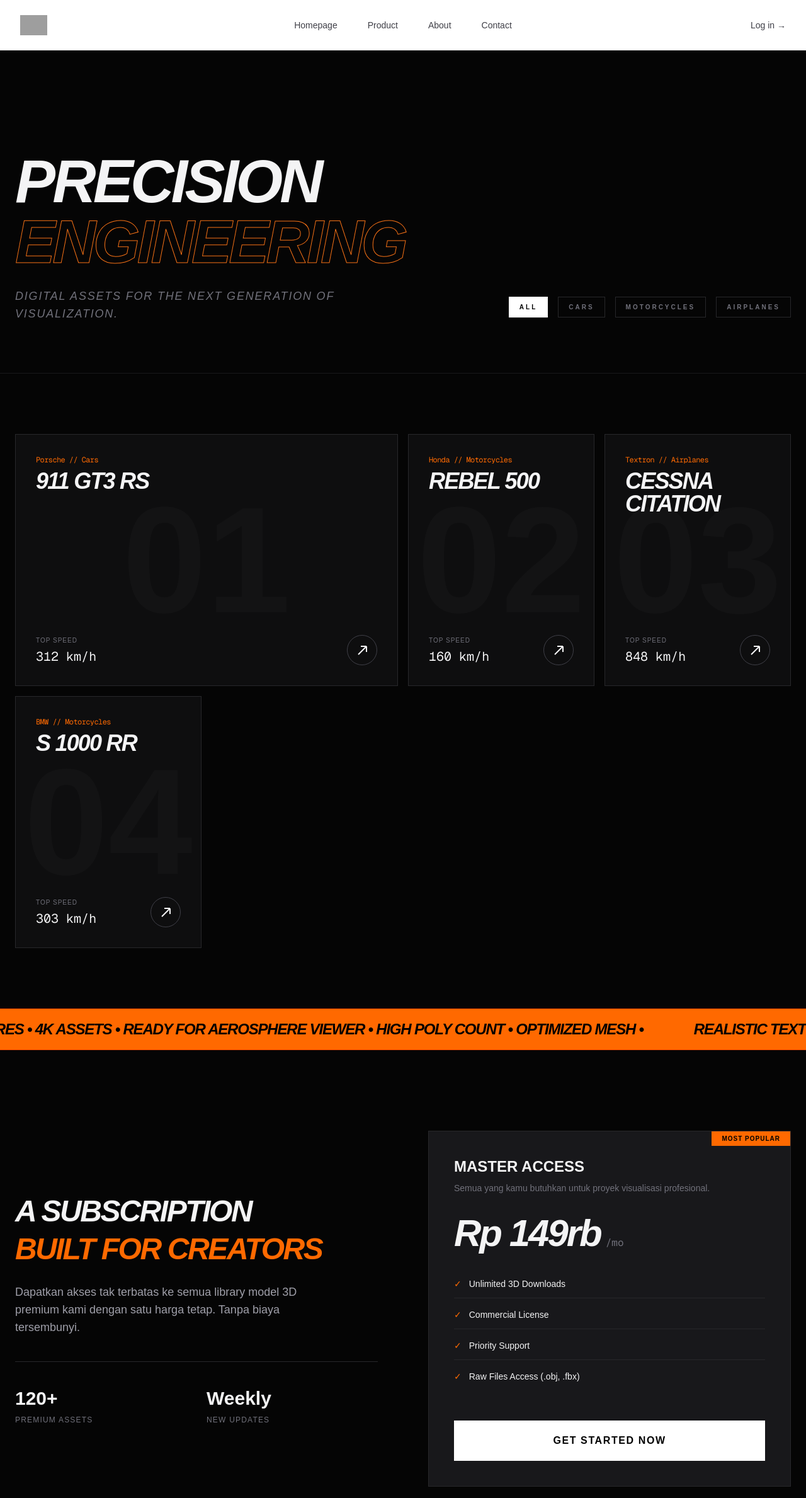
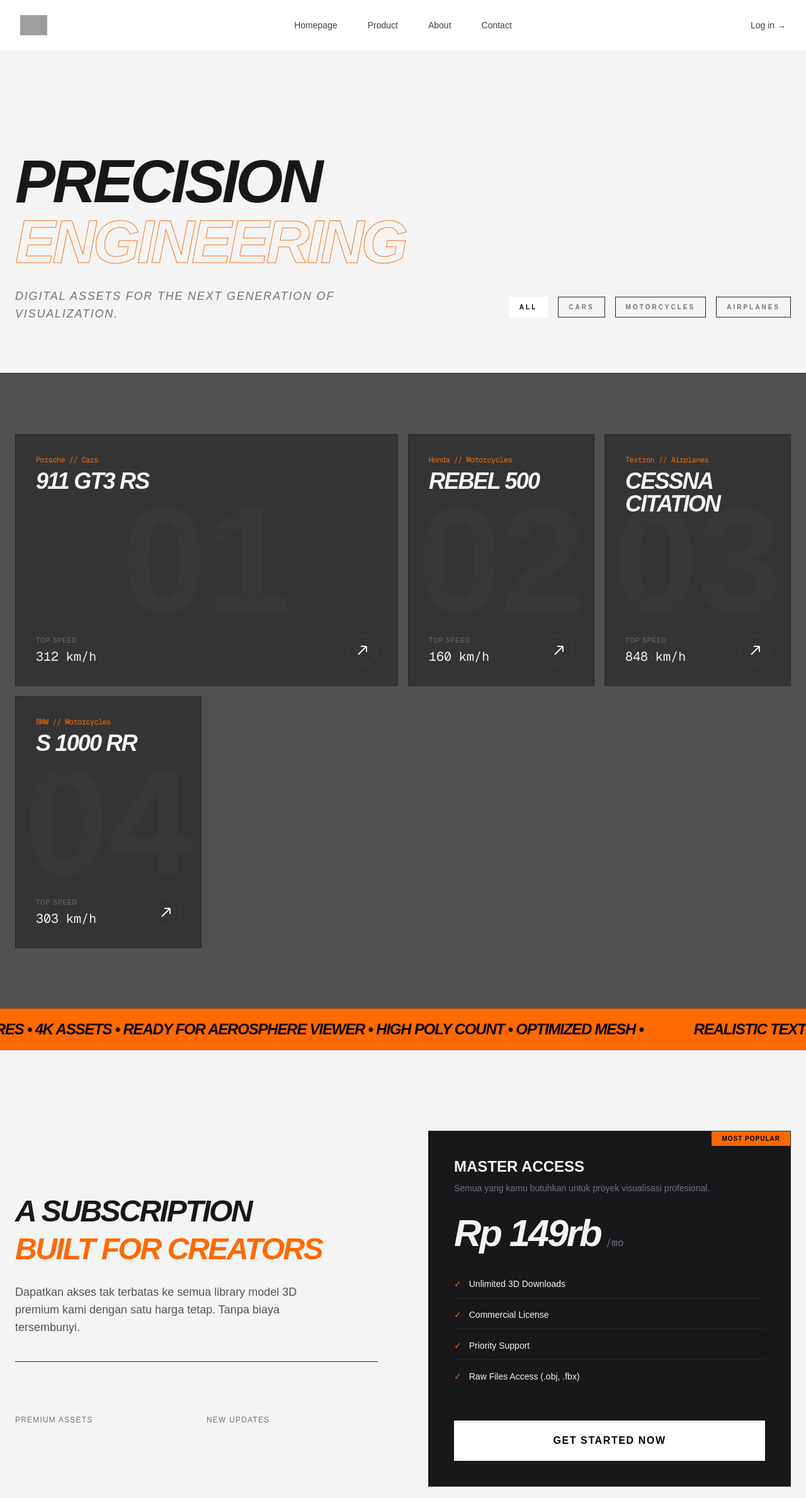
Before and after one commit to FHajid/AeroSphere, a Next.js app: page /product in a window 1280 px wide. Shown: the top 2378 px of the page at 63% size. Built offline with nearby package versions, Linux system fonts and the light colour scheme; grey boxes are pictures that could not be loaded.

Commit message:
updated the Header and product

```diff
--- a/app/product/page.tsx
+++ b/app/product/page.tsx
@@ -18,14 +18,14 @@
   const filtered = activeTab === 'All' ? products : products.filter(p => p.cat === activeTab);
 
   return (
-    <div className="bg-[#050505] text-zinc-100 min-h-screen selection:bg-orange-500 selection:text-white">
+    <div className="bg-[#f4f4f4] text-zinc-100 min-h-screen selection:bg-orange-500 selection:text-white">
       <Header />
 
       {/* ── MINIMALIST HERO ── */}
       <section className="pt-40 pb-20 px-6 border-b border-zinc-900">
         <div className="max-w-7xl mx-auto flex flex-col md:flex-row justify-between items-end gap-8">
           <div className="max-w-2xl">
-            <h1 className="text-6xl md:text-8xl font-black italic tracking-tighter leading-none mb-6 uppercase">
+            <h1 className="text-6xl md:text-8xl text-zinc-900 font-black italic tracking-tighter leading-none mb-6 uppercase">
               Precision <br />
               <span className="text-orange-500 text-outline">Engineering</span>
             </h1>
@@ -50,7 +50,7 @@
       </section>
 
       {/* ── BENTO PRODUCT GRID ── */}
-      <section className="py-24 px-6 max-w-7xl mx-auto">
+      <section className="py-24 px-6 max-w-7xl mx-auto bg-[#515151]">
         <div className="grid grid-cols-1 md:grid-cols-4 gap-4">
           {filtered.map((p, index) => (
             <div
@@ -97,11 +97,11 @@
       <section className="py-32 px-6">
         <div className="max-w-7xl mx-auto grid grid-cols-1 md:grid-cols-2 gap-20 items-center">
           <div>
-            <h2 className="text-5xl font-black uppercase italic tracking-tighter mb-6 leading-tight">
+            <h2 className="text-5xl text-zinc-900 font-black uppercase italic tracking-tighter mb-6 leading-tight">
               A Subscription <br />
               <span className="text-orange-500">Built for Creators</span>
             </h2>
-            <p className="text-zinc-400 text-lg mb-10 max-w-md">
+            <p className="text-zinc-600 text-lg mb-10 max-w-md">
               Dapatkan akses tak terbatas ke semua library model 3D premium kami dengan satu harga tetap. Tanpa biaya tersembunyi.
             </p>
             <div className="grid grid-cols-2 gap-8 border-t border-zinc-800 pt-10">
```
